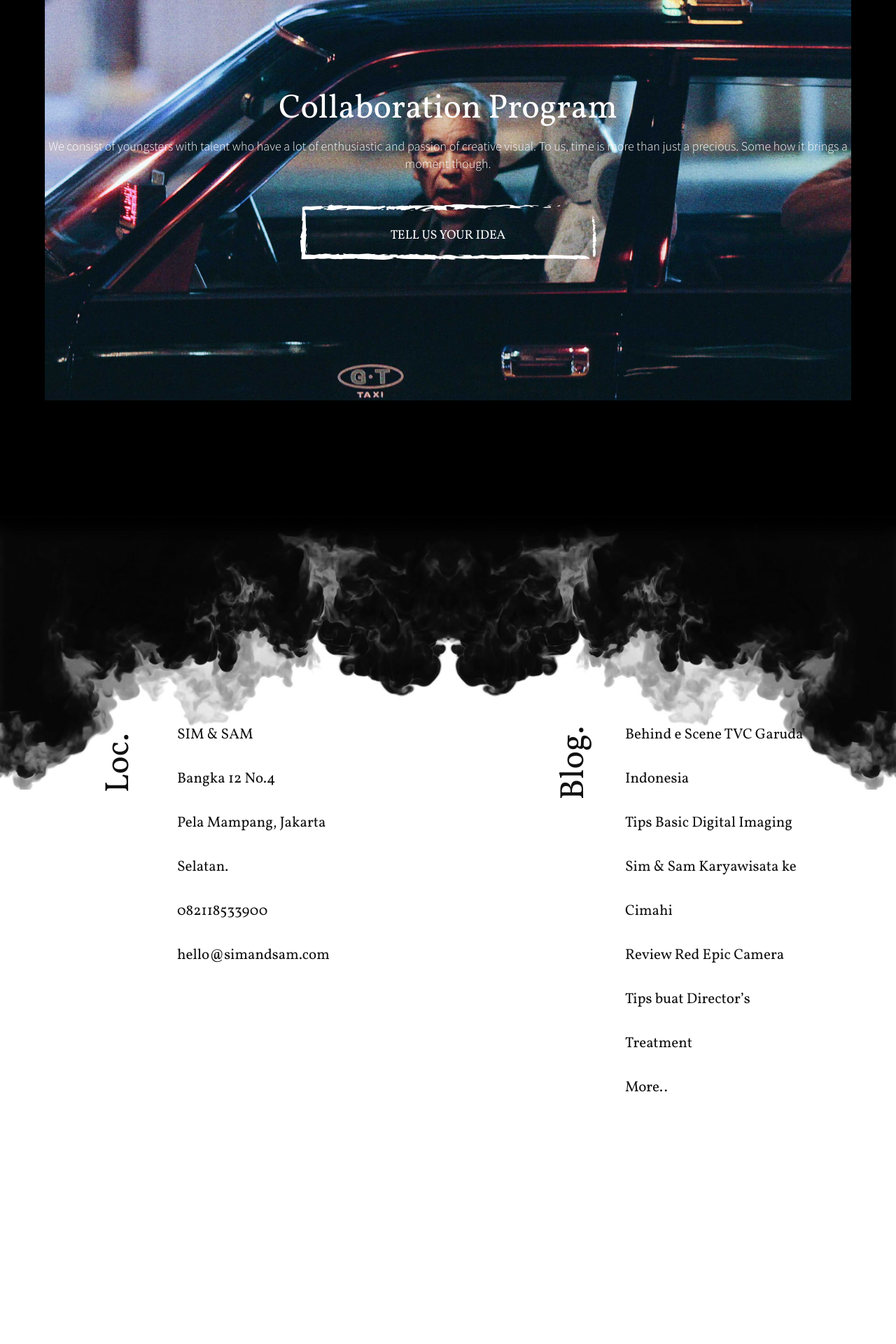
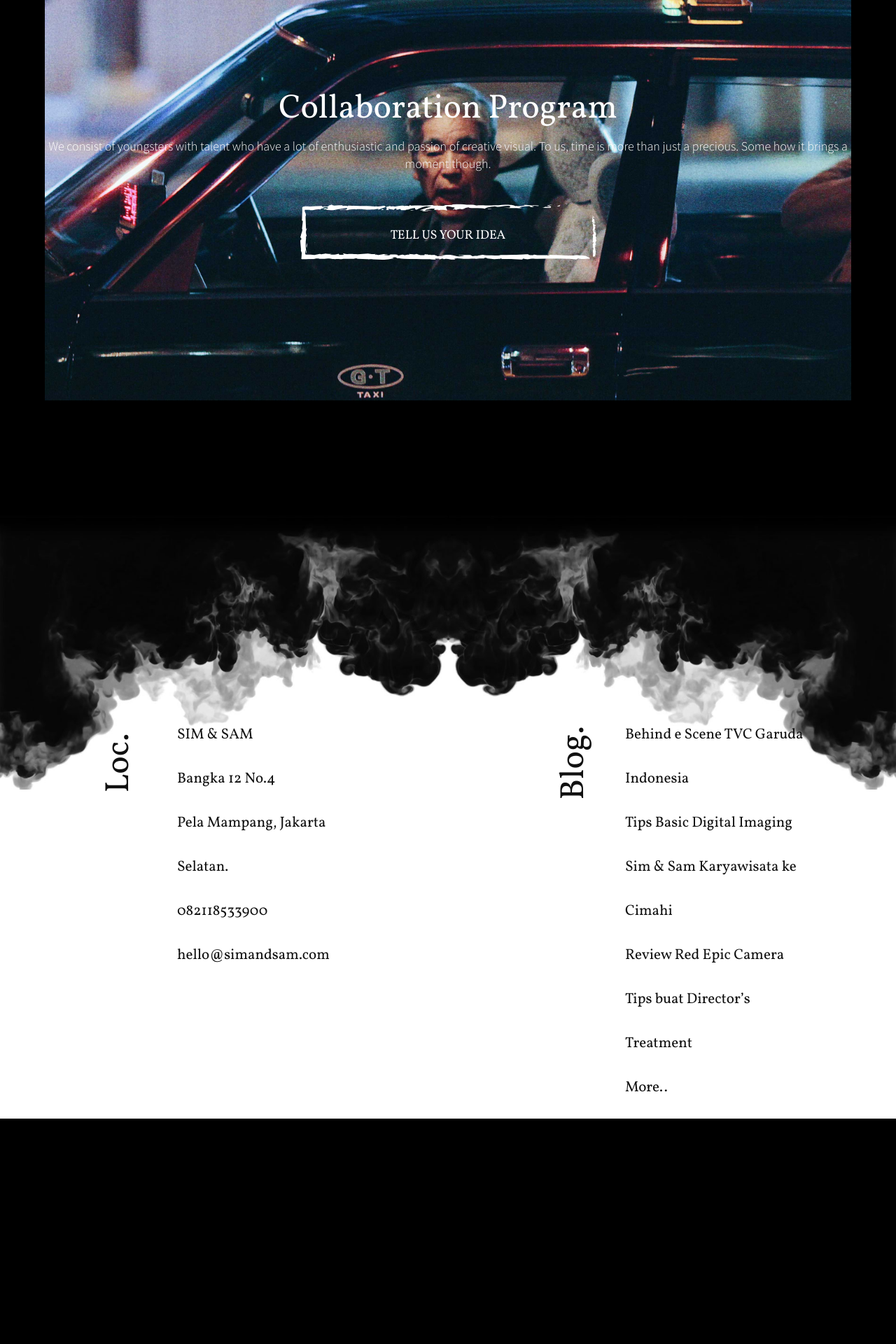
Before and after one commit to kemtol/simsam, a Jekyll site: the page built from index.html, in a window 1280 px wide. Shown: the part 3802-5722 px from the top of the page at 70% size. Built offline with Jekyll 4.4.1, drawn with Linux system fonts in a browser that asks for light colours.

Commit message:
Update index.html

```diff
--- a/index.html
+++ b/index.html
@@ -43,7 +43,7 @@ To us, time is more than just a precious. Some how it brings a moment though.</p
     </a>
   </div>
 </section>
-<footer class="sectscroll clearfix" id="section--6">
+<footer class="clearfix" id="section--6">
   <div class="section-content-50">
     <p>
       <span>Loc.</span>
```
